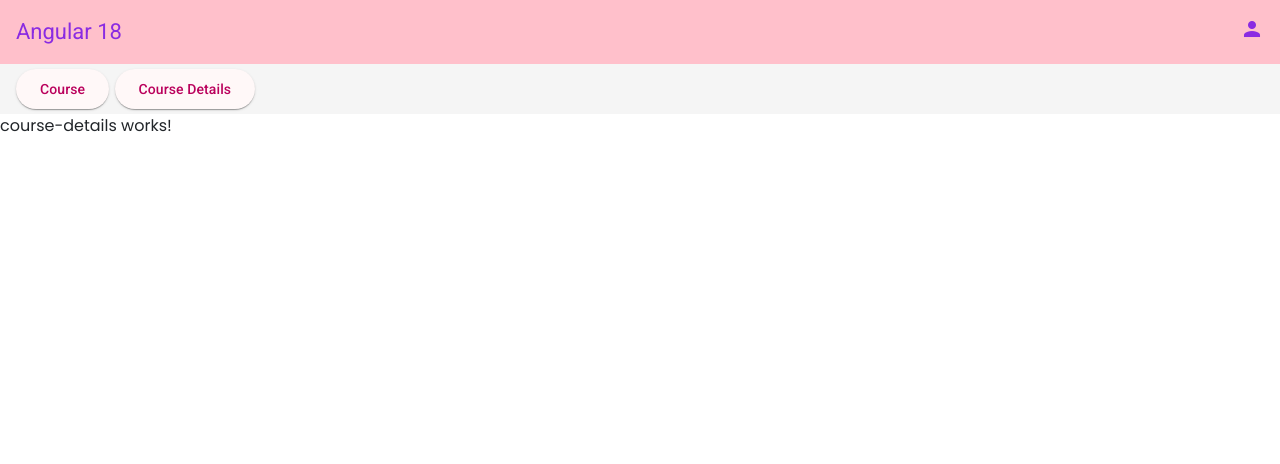
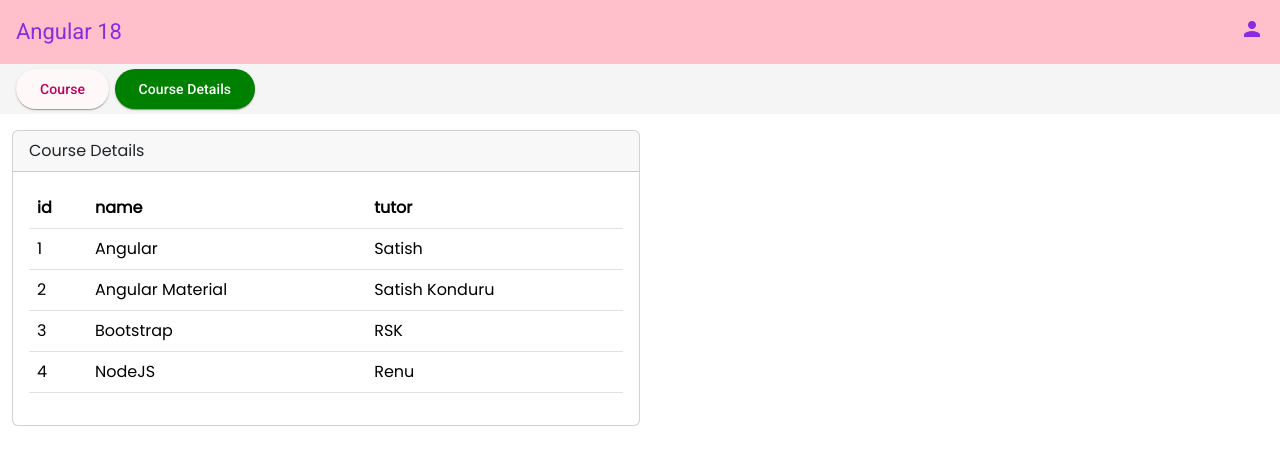
Before and after one commit to SatishKonduru/Angular18, an Angular app: page /courseDetails in a window 1280 px wide. Shown: the top 464 px of the page. Built offline with nearby package versions, Linux system fonts and the light colour scheme.

Commit message:
working on Routes

```diff
--- a/src/app/components/course-details/course-details.component.html
+++ b/src/app/components/course-details/course-details.component.html
@@ -1 +1,29 @@
-<p>course-details works!</p>
+<div class="container  mt-3">
+    <div class="card w-1/2">
+        <div class="card-header">
+            Course Details
+        </div>
+        <div class="card-body">
+            <table class="table">
+                <thead>
+                  <tr>
+                    @for(key of courseKeys; track key){
+                        <th scope="col">{{ key }}</th>
+                    }
+                </tr>
+                </thead>
+                <tbody>
+                    @for(course of courseList; track course){
+                        <tr>
+                            @for(key of courseKeys; track key){
+                                <td>{{course[key]}}</td>
+                            }
+                        </tr>
+                    }
+
+                </tbody>
+              </table>
+
+        </div>
+        </div>
+</div>
--- a/src/app/components/course-details/course-details.component.ts
+++ b/src/app/components/course-details/course-details.component.ts
@@ -8,5 +8,17 @@
   styleUrl: './course-details.component.css'
 })
 export class CourseDetailsComponent {
+  courseList = [
+    {id: 1, name: 'Angular', tutor: 'Satish'},
+    {id: 2, name: 'Angular Material', tutor: 'Satish Konduru'},
+    {id: 3, name: 'Bootstrap', tutor: 'RSK'},
+    {id: 4, name: 'NodeJS', tutor: 'Renu'},
+  ]
 
+  courseKeys: string[];
+
+  ngOnInit() {
+    this.courseKeys = Object.keys(this.courseList[0]);
+    console.log("Object.keys(this.courseList[0]):::::", Object.keys(this.courseList[0]))
+  }
 }
--- a/src/app/components/course/course.component.html
+++ b/src/app/components/course/course.component.html
@@ -1 +1,14 @@
-<p>course works!</p>
+<div class="container  mt-3">
+    <div class="card w-1/4">
+        <div class="card-header">
+            Course Names
+        </div>
+        <div class="card-body">
+            @for(course of courseList;track course){
+                <div>
+                    {{course.name}}
+                </div>
+            }
+        </div>
+        </div>
+</div>
--- a/src/app/components/course/course.component.ts
+++ b/src/app/components/course/course.component.ts
@@ -8,5 +8,10 @@
   styleUrl: './course.component.css'
 })
 export class CourseComponent {
-
+courseList = [
+  {id: 1, name: 'Angular', tutor: 'Satish'},
+  {id: 2, name: 'Angular Material', tutor: 'Satish Konduru'},
+  {id: 3, name: 'Bootstrap', tutor: 'RSK'},
+  {id: 4, name: 'NodeJS', tutor: 'Renu'},
+]
 }
--- a/src/app/components/header/header.component.css
+++ b/src/app/components/header/header.component.css
@@ -1,3 +1,7 @@
 .mySpace{
     flex: 1 1 auto
 }
+.active{
+    background-color: green !important;
+    color: white !important;
+}
--- a/src/app/components/header/header.component.html
+++ b/src/app/components/header/header.component.html
@@ -5,8 +5,8 @@
 </mat-toolbar>
 <mat-toolbar style="background-color: whitesmoke; color:white; height: 50px;">
     <span>
-        <button mat-raised-button [routerLink]="'/course'">Course</button>
-        <button mat-raised-button [routerLink]="'/courseDetails'">Course Details</button>
+        <button mat-raised-button [routerLink]="'/course'" routerLinkActive="active">Course</button>
+        <button mat-raised-button [routerLink]="'/courseDetails'" routerLinkActive="active">Course Details</button>
     </span>
 
 </mat-toolbar>
```
